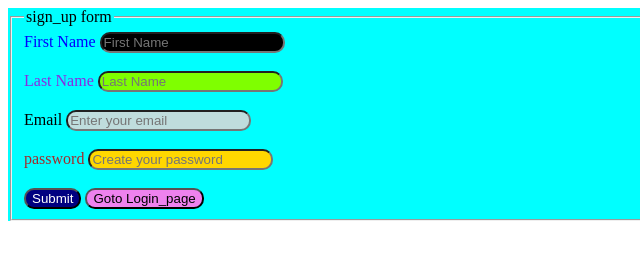
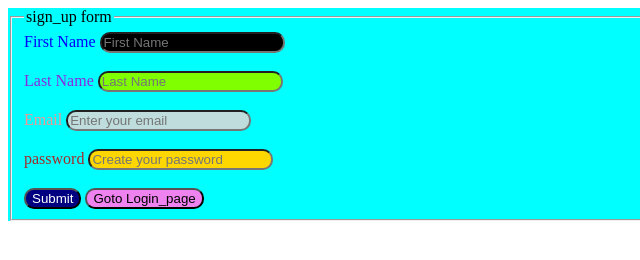
Before and after one commit to repani145/form_colors, a plain HTML site: page index.html in a window 1280 px wide. Shown: the full height of the page, 0-640 px from the left. Drawn offline with Linux system fonts and the light colour scheme.

Commit message:
Update index.html

```diff
--- a/index.html
+++ b/index.html
@@ -39,6 +39,9 @@
             background-color:navy;
             color: white;
         }
+        label[for="mail"]{
+            color: rgb(241, 149, 149);
+        }
         button{
             background-color: violet;
             border-radius: 10px;
```
